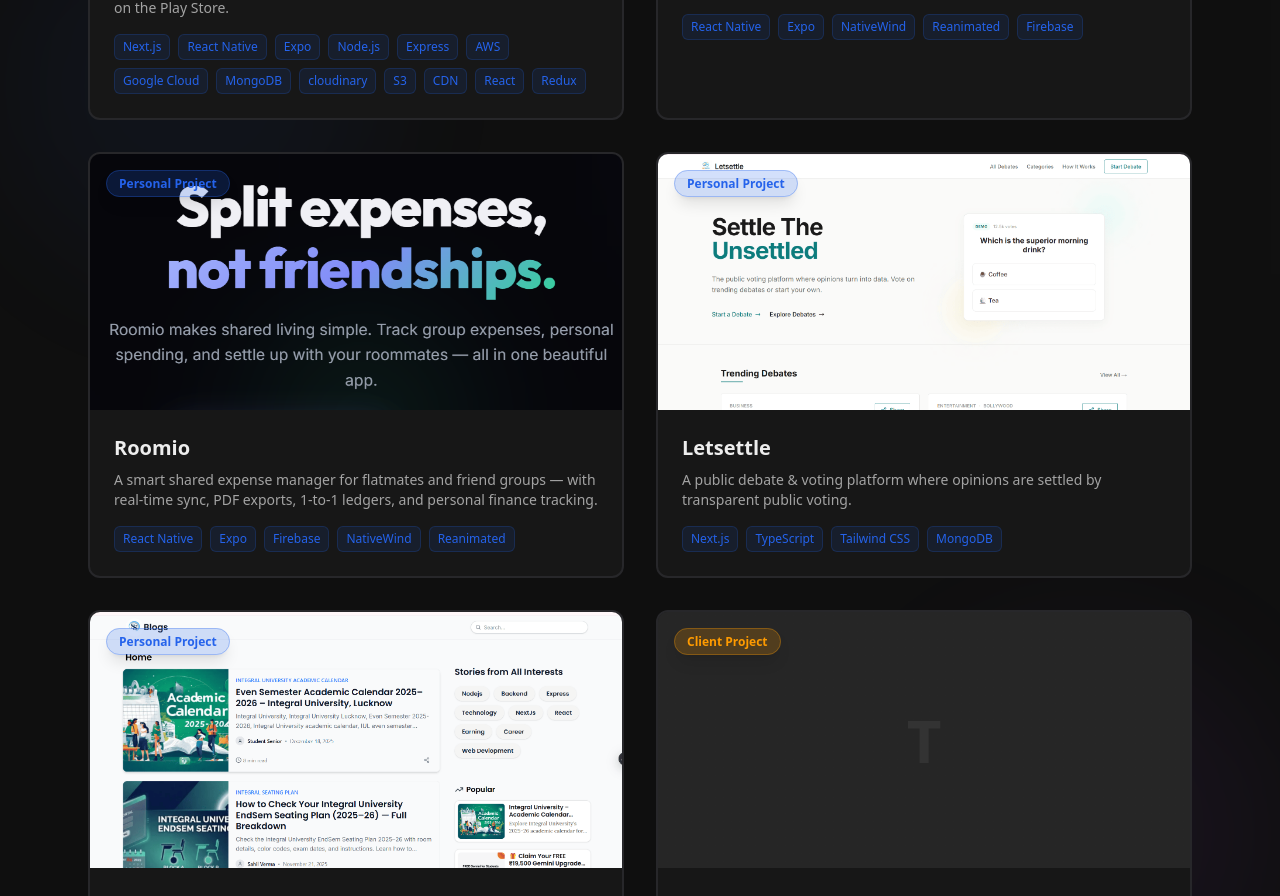
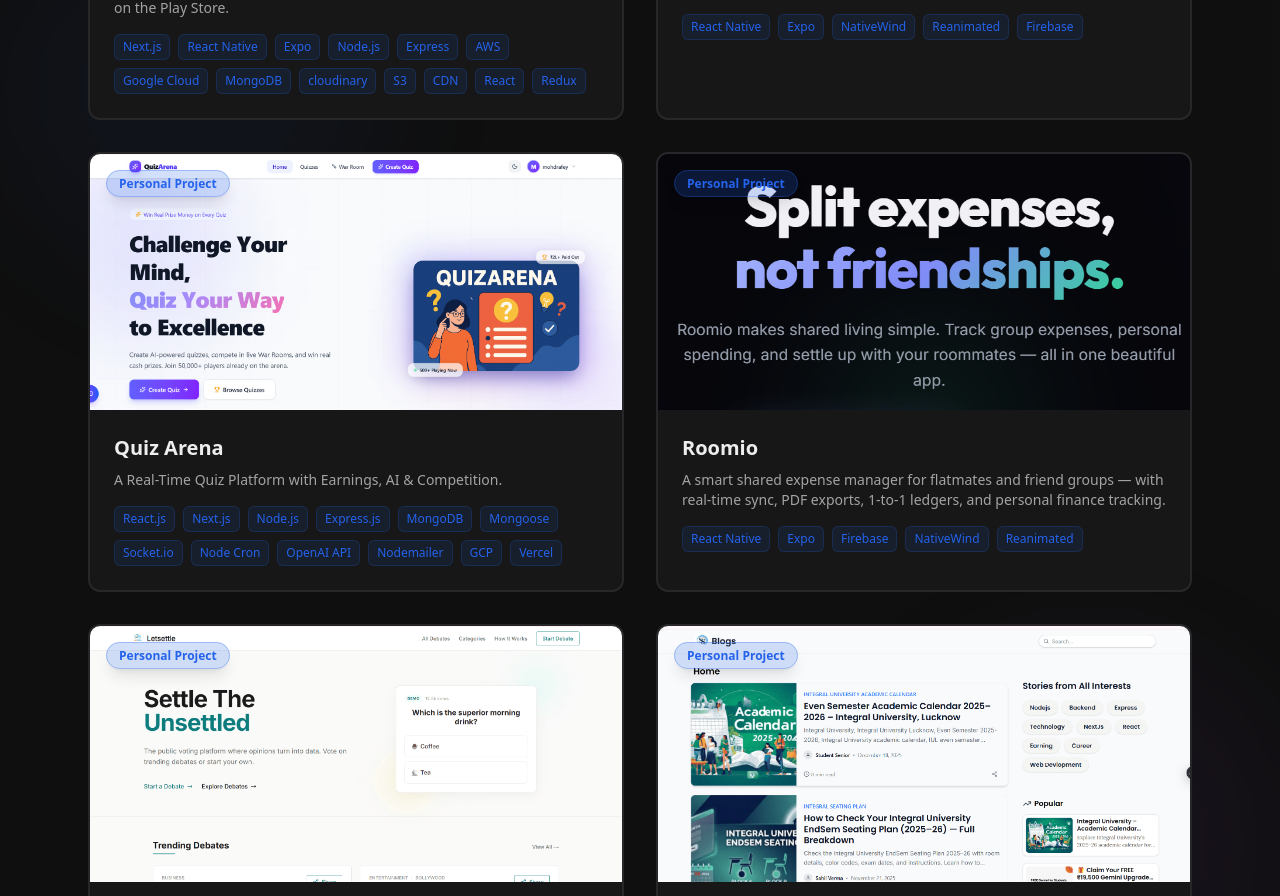
Before and after one commit to mohdrafey1/rafeyportfolio, a Next.js app: page / in a window 1280 px wide. Shown: the part 4553-5449 px from the top of the page. Built offline with nearby package versions, Linux system fonts and the light colour scheme.

Commit message:
feat: add Quiz Arena project details and corresponding image asset

```diff
--- a/data/projects.ts
+++ b/data/projects.ts
@@ -96,7 +96,7 @@
         description:
             "A mind-bending open-source puzzle game with infinite levels, a level editor, and community sharing — built with React Native & Expo.",
         longDescription:
-            "Puzzle Arrow is a fun, addictive open-source puzzle game where players guide arrows to the right spots. It combines a built-in campaign of carefully crafted levels with an endless stream of community-created puzzles. Players can design and publish their own brain teasers using the built-in Level Editor, unlock cosmetic rewards like arrow colors, themes, and confetti, and enjoy fully offline gameplay. The app hit 1,000+ downloads in just 10 days after launch.",
+            "Puzzle Arrow is a fun, addictive open-source puzzle game where players guide arrows to the right spots. It combines a built-in campaign of carefully crafted levels with an endless stream of community-created puzzles. Players can design and publish their own brain teasers using the built-in Level Editor, unlock cosmetic rewards like arrow colors, themes, and confetti, and enjoy fully offline gameplay. The app hit 4K+ downloads.",
         techStack: [
             "React Native",
             "Expo",
@@ -109,7 +109,7 @@
             "Level Editor — design & publish your own brain teasers",
             "Customizations — unlock arrow colors, themes, and confetti",
             "Offline Mode — play seamlessly without internet",
-            "1,000+ downloads in the first 10 days",
+            "4k+ downloads",
         ],
         liveLink: "https://puzzlearrow.rafey.space",
         githubLink: "https://github.com/mohdrafey1/puzzle-arrow",
@@ -124,13 +124,59 @@
 
 I also built an offline-first architecture so the game works without internet, which was crucial for a casual game that people play during commutes or dead zones.
 
-The response was unexpected. 1,000+ downloads in just 10 days after publishing to the Play Store. Seeing people actually playing levels they discovered from other players was genuinely exciting.
+The response was unexpected. 4K+ downloads after publishing to the Play Store. Seeing people actually playing levels they discovered from other players was genuinely exciting.
 
 It reminded me why I got into building things in the first place — not for metrics, but for the moment someone says "okay one more level."`,
     },
 
     {
         id: "3",
+        title: "Quiz Arena",
+        slug: "quiz-arena",
+        description:
+            "A Real-Time Quiz Platform with Earnings, AI & Competition.",
+        longDescription:
+            "Quiz Arena is a platform where learning meets competition and real earning opportunities. Users can host paid or free quizzes, and participants can win real money. It features a War Room for real-time battles with friends, AI-powered quiz generation on any topic, and a scalable architecture.",
+        techStack: [
+            "React.js",
+            "Next.js",
+            "Node.js",
+            "Express.js",
+            "MongoDB",
+            "Mongoose",
+            "Socket.io",
+            "Node Cron",
+            "OpenAI API",
+            "Nodemailer",
+            "GCP",
+            "Vercel",
+        ],
+        features: [
+            "Earn While You Learn — Host paid or free quizzes with automated prize distribution",
+            "War Room (Real-Time Battles) — Create public/private rooms and battle live",
+            "AI-Powered Quiz Generation — Instantly generate quizzes on any topic",
+            "Scalable Architecture — 3-layer scalable architecture deployed on GCP & Vercel",
+        ],
+        liveLink: "https://quizarena.in",
+        githubLink: "https://github.com/quizarenastar/quiz-arena-frontend",
+        image: "/projectimages/quizarena.png",
+        featured: true,
+        projectType: "Personal",
+        storybehindproject: `This started as a simple idea: What if quizzes were not just for practice, but also competitive, real-time, and rewarding?
+
+After weeks of development, Quiz Arena was born — a platform where learning meets competition and real earning opportunities.
+
+I wanted to create a platform where any user can host paid or free quizzes, and participants can earn real money and withdraw it. We implemented a fully automated prize distribution system: 50% to winners, 30% to the quiz creator, and 20% to the platform.
+
+To make it even more engaging, I built a 'War Room' feature where users can create public or private rooms, invite friends, and battle live.
+
+And for those who want to host but don't have questions ready, we integrated AI-powered quiz generation that instantly generates quizzes on any topic.
+
+The platform is built with scalability in mind, using a 3-layer architecture deployed on GCP and Vercel.`,
+    },
+
+    {
+        id: "4",
         title: "Roomio",
         slug: "roomio",
         description:
@@ -176,7 +222,7 @@
     },
 
     {
-        id: "4",
+        id: "5",
         title: "Letsettle",
         slug: "letsettle",
         description:
@@ -262,7 +308,7 @@
     },
 
     {
-        id: "5",
+        id: "6",
         title: "StudentSenior Blog",
         slug: "studentsenior-blog",
         description:
@@ -285,7 +331,7 @@
     },
 
     {
-        id: "6",
+        id: "7",
         title: "TravChat",
         slug: "travchat",
         description:
@@ -306,7 +352,7 @@
     },
 
     {
-        id: "7",
+        id: "8",
         title: "Alresala Tailoring",
         slug: "alresala",
         description:
```
Also changed, not shown: public/projectimages/quizarena.png (added).
